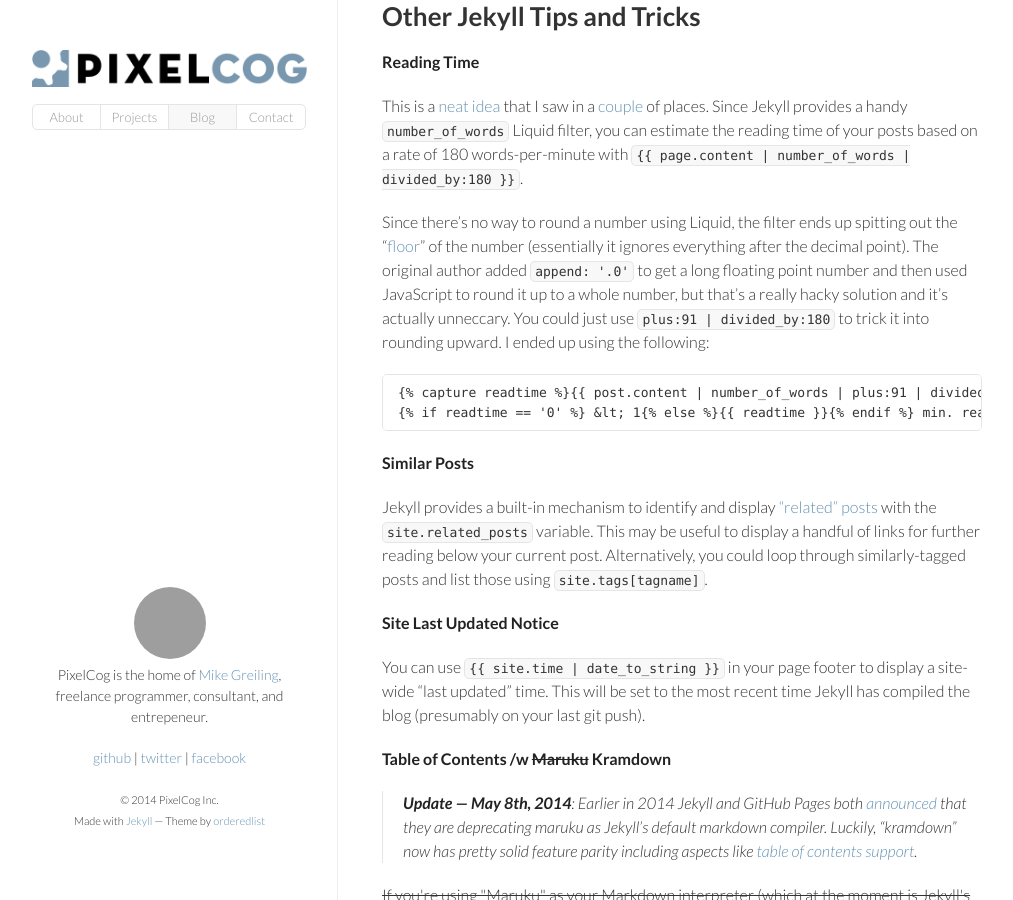
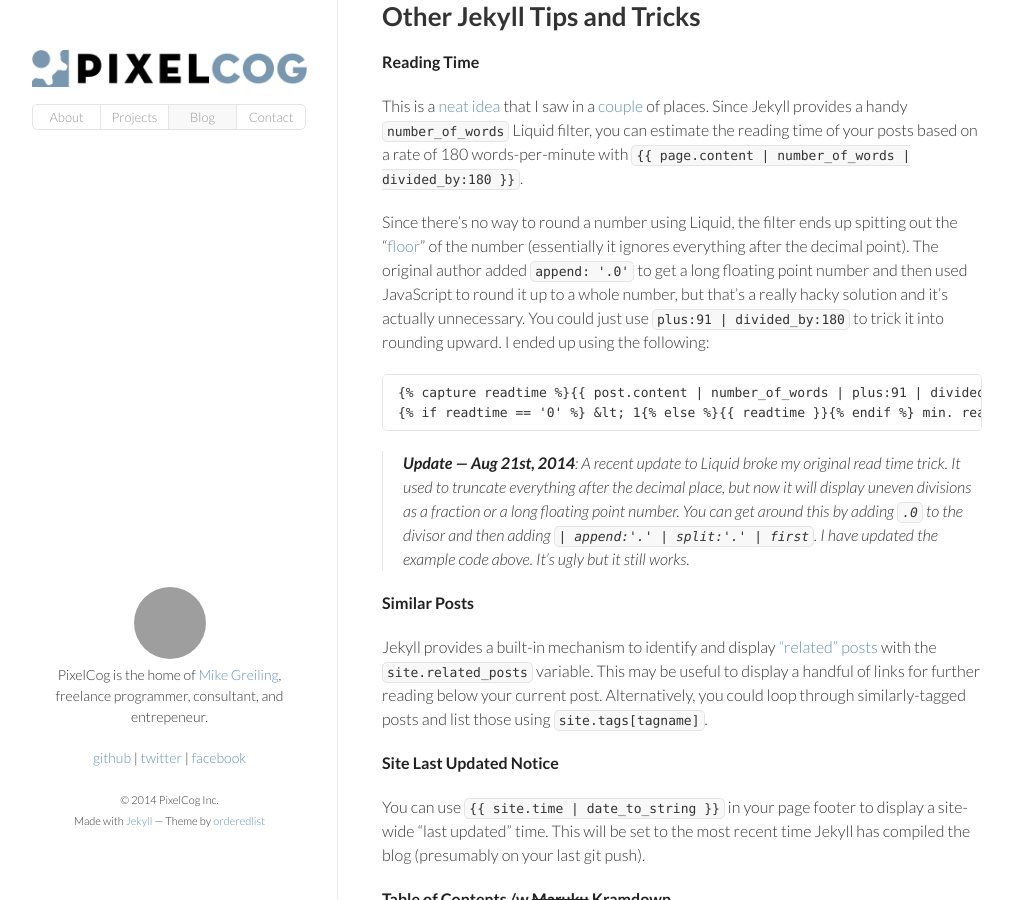
Before and after one commit to pixelcog/pixelcog.com, a Jekyll site: the page built from _posts/2013-07-19-jekyll-from-scratch-extending-jekyll.md, in a window 1280 px wide and 900 px high, scrolled down 3439 px. Shown: the whole window, without its empty margins (133-1146 px from the left). Built offline with Jekyll 4.4.1, drawn with Linux system fonts in a browser that asks for light colours; comment, search, counter and statistics services are not loaded; grey boxes are pictures that could not be loaded.

Commit message:
update code for readtime calculation and add note describing the changes

```diff
--- a/_posts/2013-07-19-jekyll-from-scratch-extending-jekyll.md
+++ b/_posts/2013-07-19-jekyll-from-scratch-extending-jekyll.md
@@ -3,6 +3,7 @@
 title:  Jekyll From Scratch - Extending Jekyll
 tags:   jekyll
 image:  jekyll-pt3-extending-jekyll.gif
+updated: 2014-08-21 @ 7:42pm
 ---
 
 In my previous posts I've covered [the basics of Jekyll]({% post_url 2013-07-16-jekyll-from-scratch-introduction %}), and [building a static website framework]({% post_url 2013-07-18-jekyll-from-scratch-core-architecture %}) from the ground up. In this post, I'll demonstrate ways in which you can enhance your otherwise-static Jekyll website or blog with interactive components like comment threads, site search, and contact forms, and I'll share a few additional tips and tricks I've run into as well.
@@ -98,11 +99,14 @@
 
 This is a [neat idea](http://andytaylor.me/2013/04/07/reading-time/) that I saw in a [couple](http://sicanstudios.com/blog/) of places. Since Jekyll provides a handy `number_of_words` Liquid filter, you can estimate the reading time of your posts based on a rate of 180 words-per-minute with `{% raw %}{{ page.content | number_of_words | divided_by:180 }}{% endraw %}`.
 
-Since there's no way to round a number using Liquid, the filter ends up spitting out the "[floor](http://en.wikipedia.org/wiki/Floor_and_ceiling_functions)" of the number (essentially it ignores everything after the decimal point). The original author added `append: '.0'` to get a long floating point number and then used JavaScript to round it up to a whole number, but that's a really hacky solution and it's actually unneccary. You could just use `plus:91 | divided_by:180` to trick it into rounding upward. I ended up using the following:
+Since there's no way to round a number using Liquid, the filter ends up spitting out the "[floor](http://en.wikipedia.org/wiki/Floor_and_ceiling_functions)" of the number (essentially it ignores everything after the decimal point). The original author added `append: '.0'` to get a long floating point number and then used JavaScript to round it up to a whole number, but that's a really hacky solution and it's actually unnecessary. You could just use `plus:91 | divided_by:180` to trick it into rounding upward. I ended up using the following:
 {% raw %}
-	{% capture readtime %}{{ post.content | number_of_words | plus:91 | divided_by:180 }}{% endcapture %}
+	{% capture readtime %}{{ post.content | number_of_words | plus:91 | divided_by:180.0 | append:'.' | split:'.' | first }}{% endcapture %}
 	{% if readtime == '0' %} &lt; 1{% else %}{{ readtime }}{% endif %} min. read
 {% endraw %}
+
+> **Update — Aug 21st, 2014**:  A recent update to Liquid broke my original read time trick.  It used to truncate everything after the decimal place, but now it will display uneven divisions as a fraction or a long floating point number.  You can get around this by adding `.0` to the divisor and then adding `| append:'.' | split:'.' | first`.  I have updated the example code above.  It's ugly but it still works.
+
 **Similar Posts**
 
 Jekyll provides a built-in mechanism to identify and display ["related" posts](http://jekyllrb.com/docs/variables/#site_variables) with the `site.related_posts` variable. This may be useful to display a handful of links for further reading below your current post. Alternatively, you could loop through similarly-tagged posts and list those using `site.tags[tagname]`.
```
